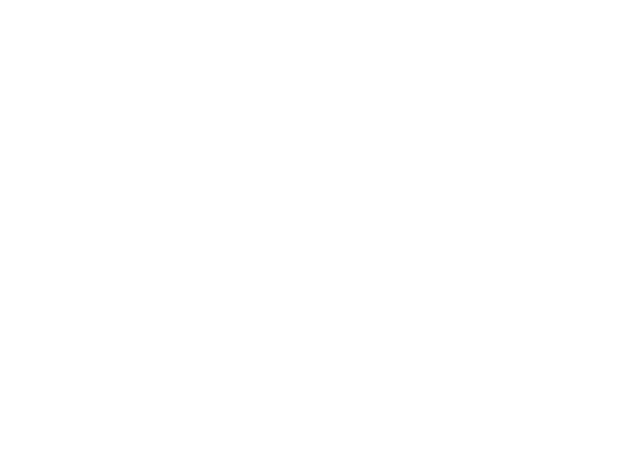
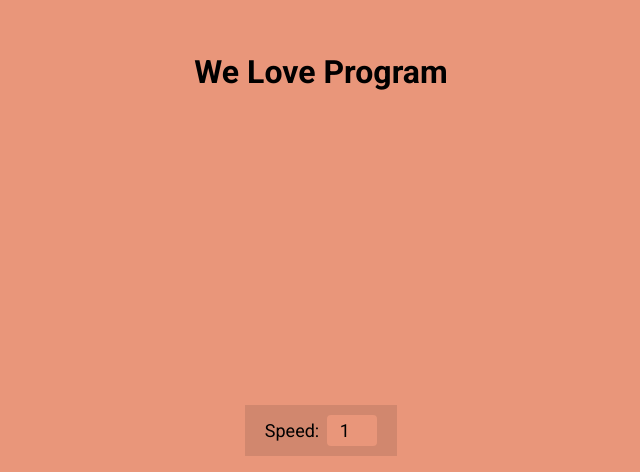
Before and after one commit to endersonlg/50project50days, a React (Create React App) app: page /project/30 in a window 1280 px wide. Before the commit this address had no page. Shown: the part 328-800 px from the top of the page, without its empty margins (319-959 px from the left). Built offline with nearby package versions, Linux system fonts and the light colour scheme.

Commit message:
project 30

```diff
--- a/src/Routes/index.tsx
+++ b/src/Routes/index.tsx
@@ -29,6 +29,7 @@ import { Project26 } from '../pages/Project26'
 import { Project27 } from '../pages/Project27'
 import { Project28 } from '../pages/Project28'
 import { Project29 } from '../pages/Project29'
+import { Project30 } from '../pages/Project30'
 
 
 export function Routes () {
@@ -64,6 +65,7 @@ export function Routes () {
       <Route path='project/27' element={<Project27/>}/>
       <Route path='project/28' element={<Project28/>}/>
       <Route path='project/29' element={<Project29/>}/>
+      <Route path='project/30' element={<Project30/>}/>
     </Switch>
   )
 }
--- /dev/null
+++ b/src/pages/Project30/index.tsx
@@ -0,0 +1,32 @@
+import { useState,useEffect } from "react";
+import { ContainerProject30 } from "./styles";
+
+const message = "We Love Programming!"
+
+export function Project30(){
+  const [value,setValue] = useState(1);
+  const [text,setText] = useState<string>('')
+
+  useEffect(()=>{
+    const id = setInterval(()=>{
+      setText((state) => {
+        if(state.length < message.length){
+          return message.substring(0,state.length + 1);
+        }
+        return ''
+      })
+    },500 / value)
+
+    return ()=>clearInterval(id)
+  },[value])
+
+  return (
+    <ContainerProject30>
+      <span>{text}</span>
+      <div>
+        <label>Speed:</label>
+        <input type="number" min={1} max={10} onChange={e=>setValue(Number(e.target.value))} value={value}/>
+      </div>
+    </ContainerProject30>
+  )
+}
--- /dev/null
+++ b/src/pages/Project30/styles.ts
@@ -0,0 +1,70 @@
+import styled from "styled-components";
+
+export const ContainerProject30 = styled.div`
+  position: relative;
+  width: 100%;
+  height: 100%;
+
+  display:flex;
+  align-items: center;
+  justify-content: center;
+
+  background-color: darksalmon;
+
+  @keyframes typing {
+    from { max-width: 0 }
+    to { max-width: 100% }
+  }
+
+  @keyframes blink-caret {
+    from, to { border-color: transparent }
+    50% { border-color: orange; }
+}
+
+  >span{
+    /* overflow: hidden;
+    max-width: 0px;
+    white-space: nowrap; */
+
+    font-size: 32px;
+    font-weight: 600;
+/*
+    animation: typing 3.5s steps(40, end) infinite,blink-caret .75s step-end infinite;
+    letter-spacing: .15em; */
+    /* animation-duration: 1.5s;
+    animation-timing-function: ;
+    animation-fill-mode: ; */
+  }
+
+
+  >div{
+    position: absolute;
+    bottom:16px;
+
+    padding:10px 20px;
+
+    display: flex;
+    align-items: center;
+    gap:8px;
+
+    background-color: rgba(0,0,0,0.1);
+
+    label{
+      font-size:18px;
+    }
+
+    input{
+      width:50px;
+      padding:5px;
+      font-size: 18px;
+      background-color: darksalmon;
+      border:0;
+      text-align:center;
+      border-radius: 4px;
+
+      &:focus{
+        outline: 0;
+      }
+    }
+  }
+`
--- a/src/pages/_ListProject/index.tsx
+++ b/src/pages/_ListProject/index.tsx
@@ -93,6 +93,9 @@ export function ListProject(){
           <li>
             <Link to="project/29">Project 29</Link>
           </li>
+          <li>
+            <Link to="project/30">Project 30</Link>
+          </li>
         </ul>
       </nav>
     </ContainerListProjects>
```
